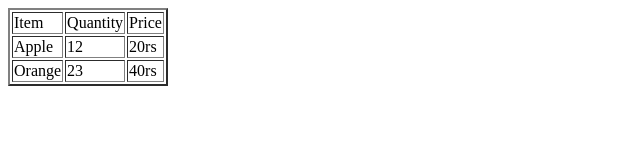
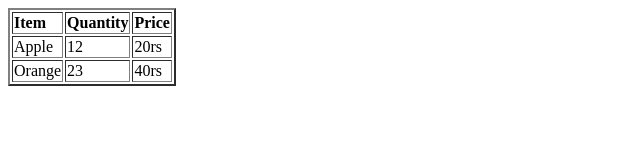
Before and after one commit to shreyash-nimbargi/web-development-bootcamp, a plain HTML site: page html/Day2/Tables/second.html in a window 1280 px wide. Shown: the whole page, without its empty margins (0-640 px from the left). Drawn offline with Linux system fonts and the light colour scheme.

Commit message:
quick update

```diff
--- a/html/Day2/Tables/second.html
+++ b/html/Day2/Tables/second.html
@@ -3,9 +3,9 @@
         <body>
             <table border="2">
                 <tr>
-                    <td>Item</td>
-                    <td>Quantity </td>
-                    <td>Price</td>
+                    <td><b>Item</b></td>
+                    <td><b>Quantity</b></td>
+                    <td><b>Price</b></td>
                 </tr>
                 <tr>
                     <td>Apple</td>
```
